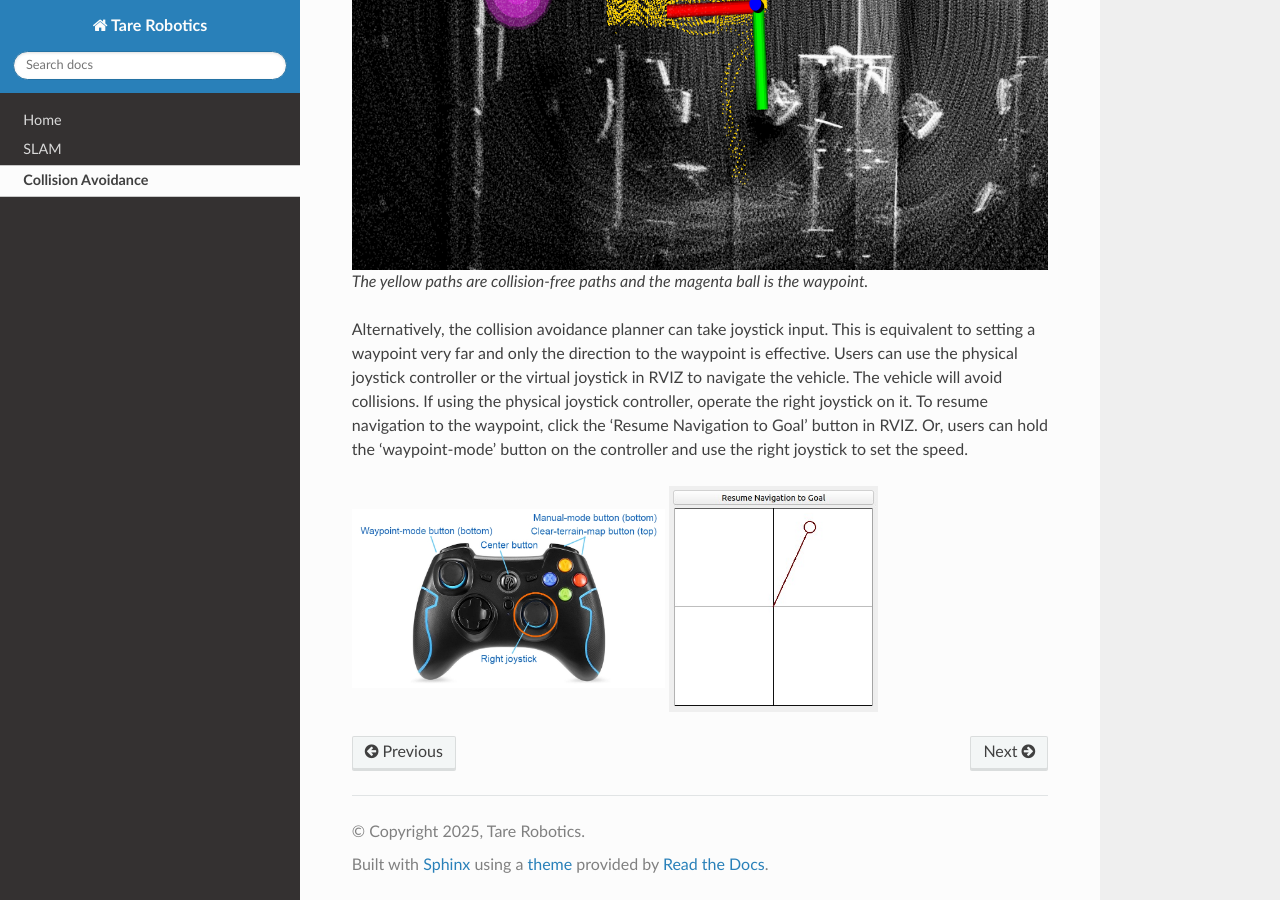
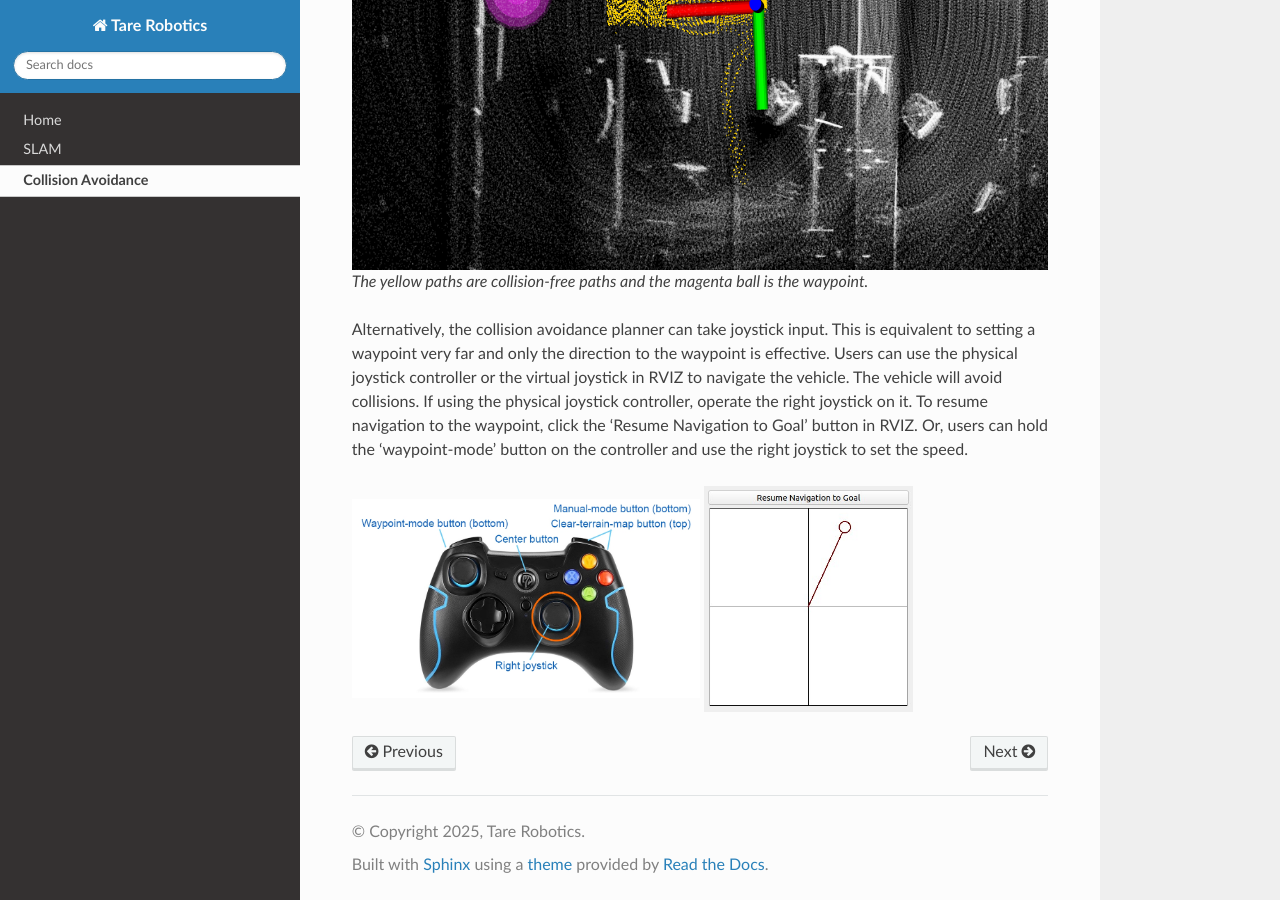
Before and after one commit to caochao39/tarerobotics, a Sphinx documentation site: the page built from docs/source/collision_avoidance.rst, in a window 1280 px wide and 900 px high, scrolled down 771 px. Built offline with Sphinx 7.4.7 and the Read the Docs theme 3.1.0, drawn with Linux system fonts in a browser that asks for light colours.

Commit message:
update image

```diff
--- a/docs/source/collision_avoidance.rst
+++ b/docs/source/collision_avoidance.rst
@@ -16,7 +16,7 @@ Alternatively, the collision avoidance planner can take joystick input. This is
 |pic1| |pic2|
 
 .. |pic1| image:: images/image15.jpg
-   :width: 45%
+   :width: 50%
 
 .. |pic2| image:: images/image21.jpg
    :width: 30%
```
